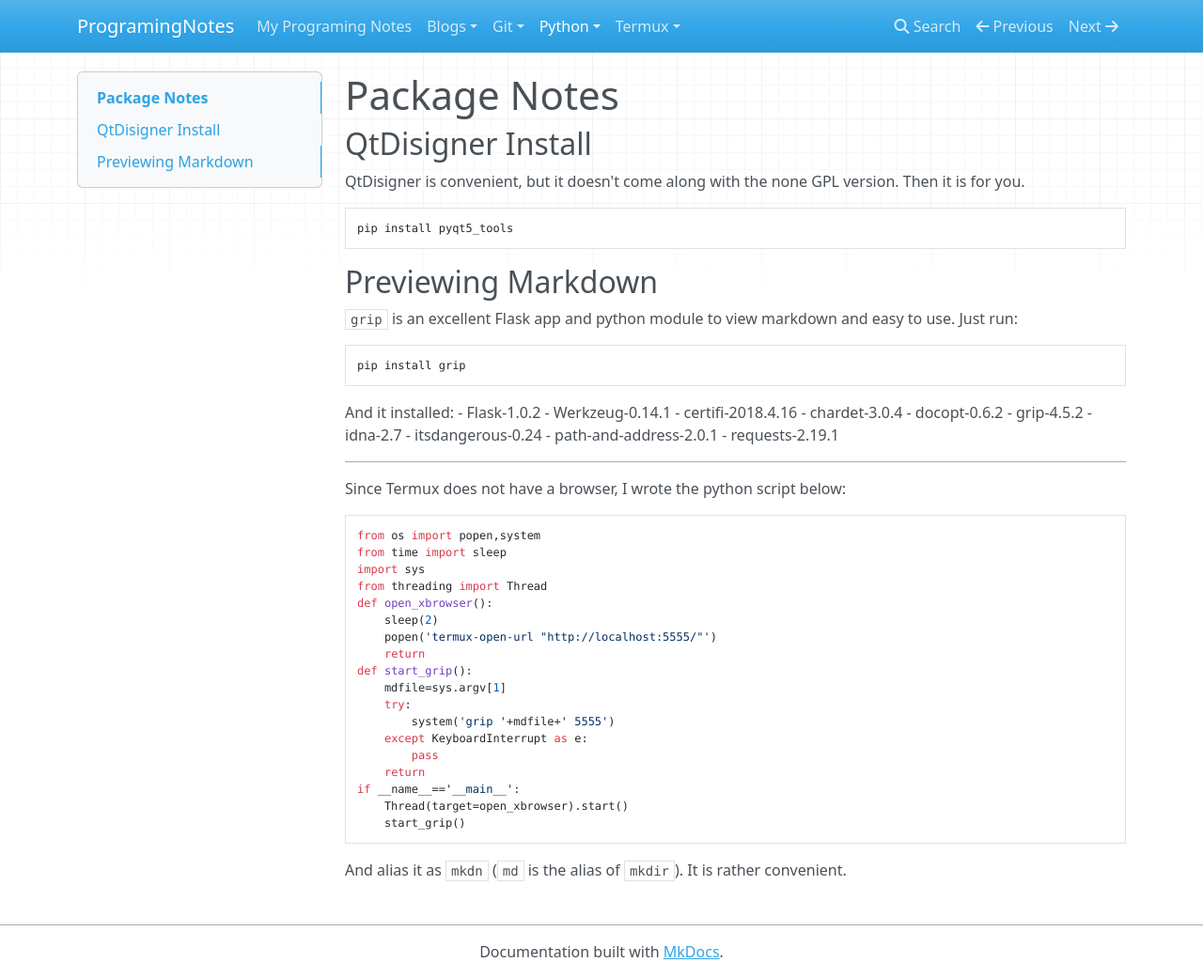
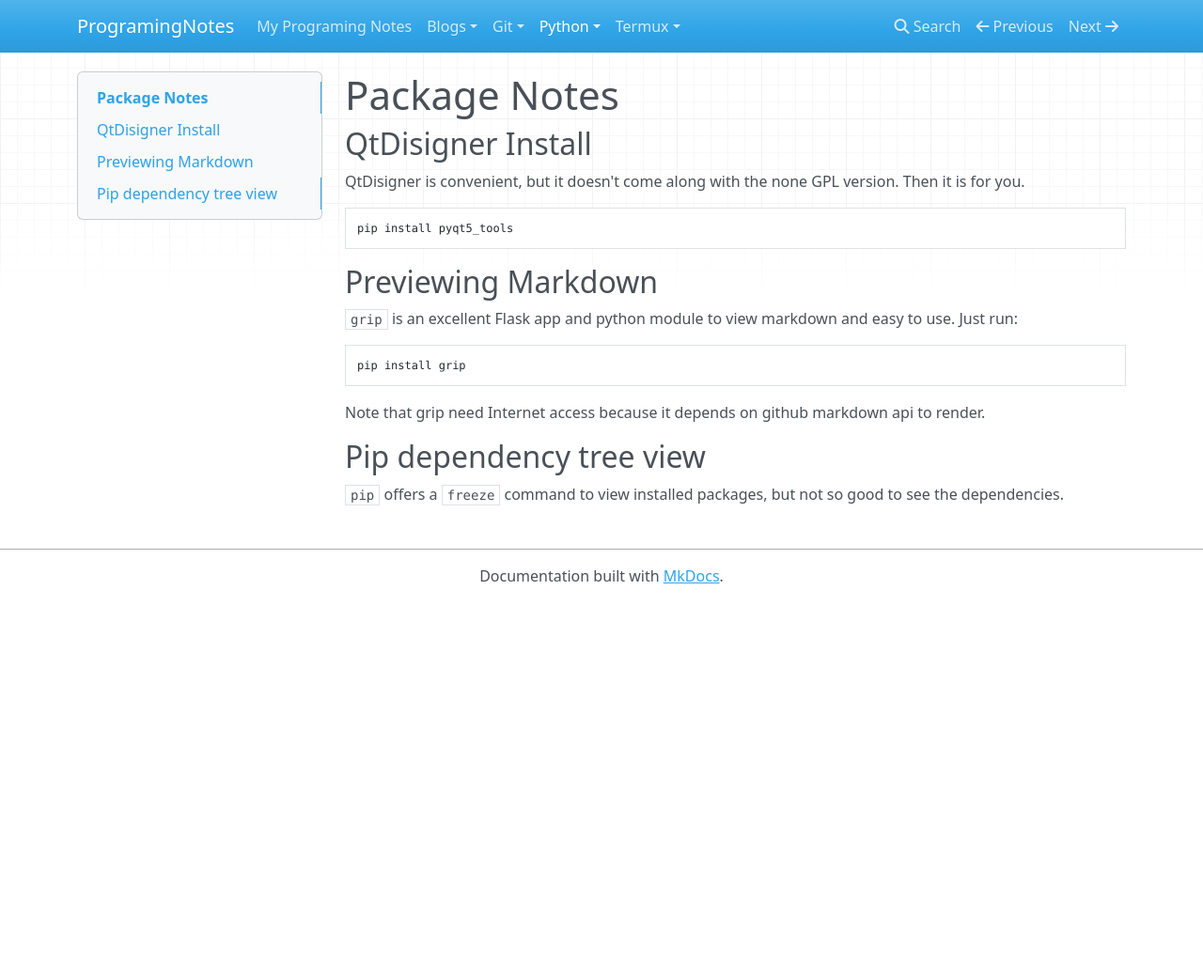
Before and after one commit to AllanChain/ProgramingNotes, an MkDocs documentation site: the page built from docs/python/packages.md, in a window 1280 px wide and 1041 px high. Shown: the whole window at 94% size. Built offline with MkDocs 1.6.1, drawn with Linux system fonts in a browser that asks for light colours; nearby versions of some CDN libraries.

Commit message:
delete md.py and add pipdeptree

````diff
--- a/docs/python/packages.md
+++ b/docs/python/packages.md
@@ -10,37 +10,7 @@ pip install pyqt5_tools
 ```shell
 pip install grip
 ```
-And it installed:
-- Flask-1.0.2
-- Werkzeug-0.14.1
-- certifi-2018.4.16
-- chardet-3.0.4
-- docopt-0.6.2
-- grip-4.5.2
-- idna-2.7
-- itsdangerous-0.24
-- path-and-address-2.0.1
-- requests-2.19.1
---------
-Since Termux does not have a browser, I wrote the python script below:
-```python
-from os import popen,system
-from time import sleep
-import sys
-from threading import Thread
-def open_xbrowser():
-    sleep(2)
-    popen('termux-open-url "http://localhost:5555/"')
-    return
-def start_grip():
-    mdfile=sys.argv[1]
-    try:
-        system('grip '+mdfile+' 5555')
-    except KeyboardInterrupt as e:
-        pass
-    return
-if __name__=='__main__':
-    Thread(target=open_xbrowser).start()
-    start_grip()
-```
-And alias it as `mkdn` (`md` is the alias of `mkdir`). It is rather convenient.
+Note that grip need Internet access because it depends on github markdown api to render.
+
+## Pip dependency tree view
+`pip` offers a `freeze` command to view installed packages, but not so good to see the dependencies.
````
